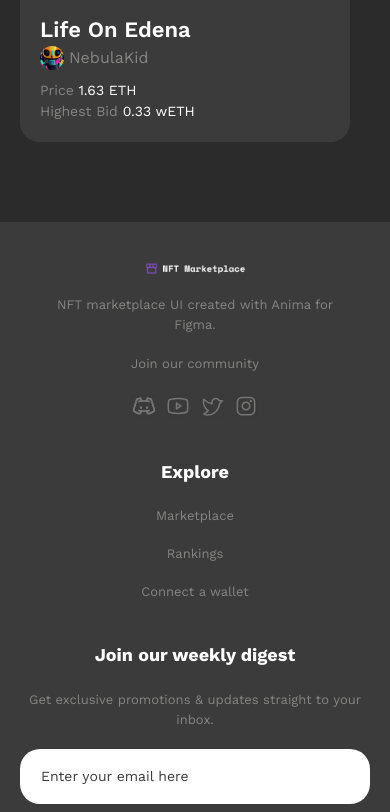
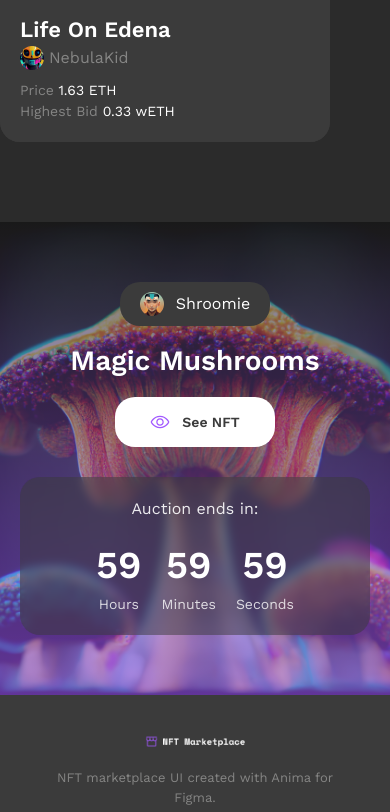
Before and after one commit to onikaChorba/nft-marketplace, a React (Create React App) app: page / in a window 390 px wide. Shown: the part 6910-7722 px from the top of the page. Built offline with nearby package versions, Linux system fonts and the light colour scheme.

Commit message:
style: offers

```diff
--- a/src/pages/home/home.jsx
+++ b/src/pages/home/home.jsx
@@ -2,6 +2,7 @@ import {
   BrowseCategories,
   DiscoverNFTs,
   Hero,
+  Offers,
   TopCreators,
   TrendingCollection,
 } from "../../section";
@@ -14,6 +15,7 @@ const Home = () => {
       <TopCreators />
       <BrowseCategories />
       <DiscoverNFTs />
+      <Offers />
     </div>
   );
 };
--- a/src/section/discoverNFTs/discoverNFTs.scss
+++ b/src/section/discoverNFTs/discoverNFTs.scss
@@ -1,7 +1,6 @@
 .discover {
-  max-width: 1180px;
   margin: 80px auto;
-  padding: 0 20px;
+  padding: 0px;
   color: #fff;
 
   &__header {
--- a/src/section/index.js
+++ b/src/section/index.js
@@ -1,4 +1,5 @@
 export { default as Hero } from "./hero/hero";
+export { default as Offers } from "./offers/offers";
 export { default as TopCreators } from "./topCreators/topCreators";
 export { default as DiscoverNFTs } from "./discoverNFTs/discoverNFTs";
 export { default as BrowseCategories } from "./browseCategories/browseCategories";
--- /dev/null
+++ b/src/section/offers/index.js
@@ -0,0 +1 @@
+export { default as Offers } from "./offers";
--- /dev/null
+++ b/src/section/offers/offers.jsx
@@ -0,0 +1,45 @@
+import "./offers.scss";
+import Avatar2 from "./../../assets/icons/Avatar2.png";
+import Eye from "./../../assets/icons/eye.svg";
+
+const Offers = () => {
+  return (
+    <section className="offers">
+      <div className="offers__overlay"></div>
+
+      <div className="offers__content">
+        <div className="offers__avatar">
+          <img src={Avatar2} alt="avatar" className="offers__avatar-img" />
+          <p className="offers__avatar-name">Shroomie</p>
+        </div>
+
+        <h2 className="offers__title">Magic Mushrooms</h2>
+
+        <button className="offers__btn">
+          <img src={Eye} alt="eye icon" className="offers__btn-icon" />
+          <p className="offers__btn-text">See NFT</p>
+        </button>
+      </div>
+
+      <div className="offers__timer">
+        <p className="offers__timer-label">Auction ends in:</p>
+        <div className="offers__timer-blocks">
+          <div className="offers__timer-item">
+            <h3 className="offers__timer-value">59</h3>
+            <span className="offers__timer-unit">Hours</span>
+          </div>
+          <div className="offers__timer-item">
+            <h3 className="offers__timer-value">59</h3>
+            <span className="offers__timer-unit">Minutes</span>
+          </div>
+          <div className="offers__timer-item">
+            <h3 className="offers__timer-value">59</h3>
+            <span className="offers__timer-unit">Seconds</span>
+          </div>
+        </div>
+      </div>
+    </section>
+  );
+};
+
+export default Offers;
--- /dev/null
+++ b/src/section/offers/offers.scss
@@ -0,0 +1,185 @@
+.offers {
+  position: relative;
+  height: 640px;
+  background: center / cover no-repeat url("../../assets/icons/offers.png");
+  padding: 80px 0;
+  color: #fff;
+  font-family: "Work Sans";
+
+  &__overlay {
+    position: absolute;
+    inset: 0;
+    background-image: linear-gradient(
+      180deg,
+      rgba(162, 89, 255, 0) 0%,
+      #a259ff 100%
+    );
+    opacity: 0.6;
+  }
+
+  &__content {
+    position: absolute;
+    bottom: 60px;
+    left: 115px;
+    display: flex;
+    flex-direction: column;
+    gap: 30px;
+    background: none;
+  }
+
+  &__avatar {
+    display: flex;
+    align-items: center;
+    gap: 12px;
+    background: var(--color-grey-dark);
+    border-radius: 20px;
+    padding: 10px 20px;
+    width: fit-content;
+
+    &-img {
+      width: 24px;
+      height: 24px;
+      background: none;
+    }
+
+    &-name {
+      background: none;
+      font-size: 16px;
+      line-height: 140%;
+      font-weight: 400;
+    }
+  }
+
+  &__title {
+    font-weight: 600;
+    font-size: 51px;
+    line-height: 110%;
+    text-transform: capitalize;
+    background: none;
+  }
+
+  &__btn {
+    display: flex;
+    align-items: center;
+    justify-content: center;
+    gap: 12px;
+    width: 198px;
+    height: 60px;
+    background: #ffffff;
+    border-radius: 20px;
+    cursor: pointer;
+
+    &-text {
+      background: none;
+      font-weight: 600;
+      font-size: 16px;
+      color: var(--color-grey-dark);
+    }
+
+    img {
+      background: none;
+    }
+  }
+
+  &__timer {
+    position: absolute;
+    bottom: 80px;
+    right: 80px;
+    background: rgba(59, 59, 59, 0.5);
+    backdrop-filter: blur(5px);
+    border-radius: 20px;
+    padding: 30px;
+    display: flex;
+    flex-direction: column;
+    gap: 16px;
+
+    &-label {
+      font-size: 16px;
+      font-weight: 400;
+      opacity: 0.9;
+      background: none;
+    }
+
+    &-blocks {
+      background: none;
+      display: flex;
+      justify-content: space-between;
+      gap: 20px;
+    }
+
+    &-item {
+      background: none;
+      display: flex;
+      flex-direction: column;
+      align-items: center;
+    }
+
+    &-value {
+      background: none;
+      font-size: 38px;
+      font-weight: 600;
+      margin: 0;
+    }
+
+    &-unit {
+      background: none;
+      font-size: 14px;
+      opacity: 0.8;
+    }
+  }
+
+  @media (max-width: 992px) {
+    height: 500px;
+    padding: 60px 0;
+
+    &__title {
+      font-size: 40px;
+    }
+
+    &__content {
+      bottom: 40px;
+      left: 60px;
+      gap: 20px;
+    }
+
+    &__timer {
+      bottom: 60px;
+      right: 40px;
+      padding: 20px;
+    }
+  }
+
+  @media (max-width: 600px) {
+    height: auto;
+    padding: 60px 20px;
+    text-align: center;
+
+    &__content {
+      position: relative;
+      bottom: 0;
+      left: 0;
+      align-items: center;
+    }
+
+    &__title {
+      font-size: 28px;
+    }
+
+    &__btn {
+      width: 160px;
+      height: 50px;
+
+      &-text {
+        font-size: 14px;
+      }
+    }
+
+    &__timer {
+      position: relative;
+      bottom: 0;
+      right: 0;
+      margin-top: 30px;
+      align-items: center;
+    }
+  }
+}
```
Also changed, not shown: src/assets/icons/offers.png (added).
